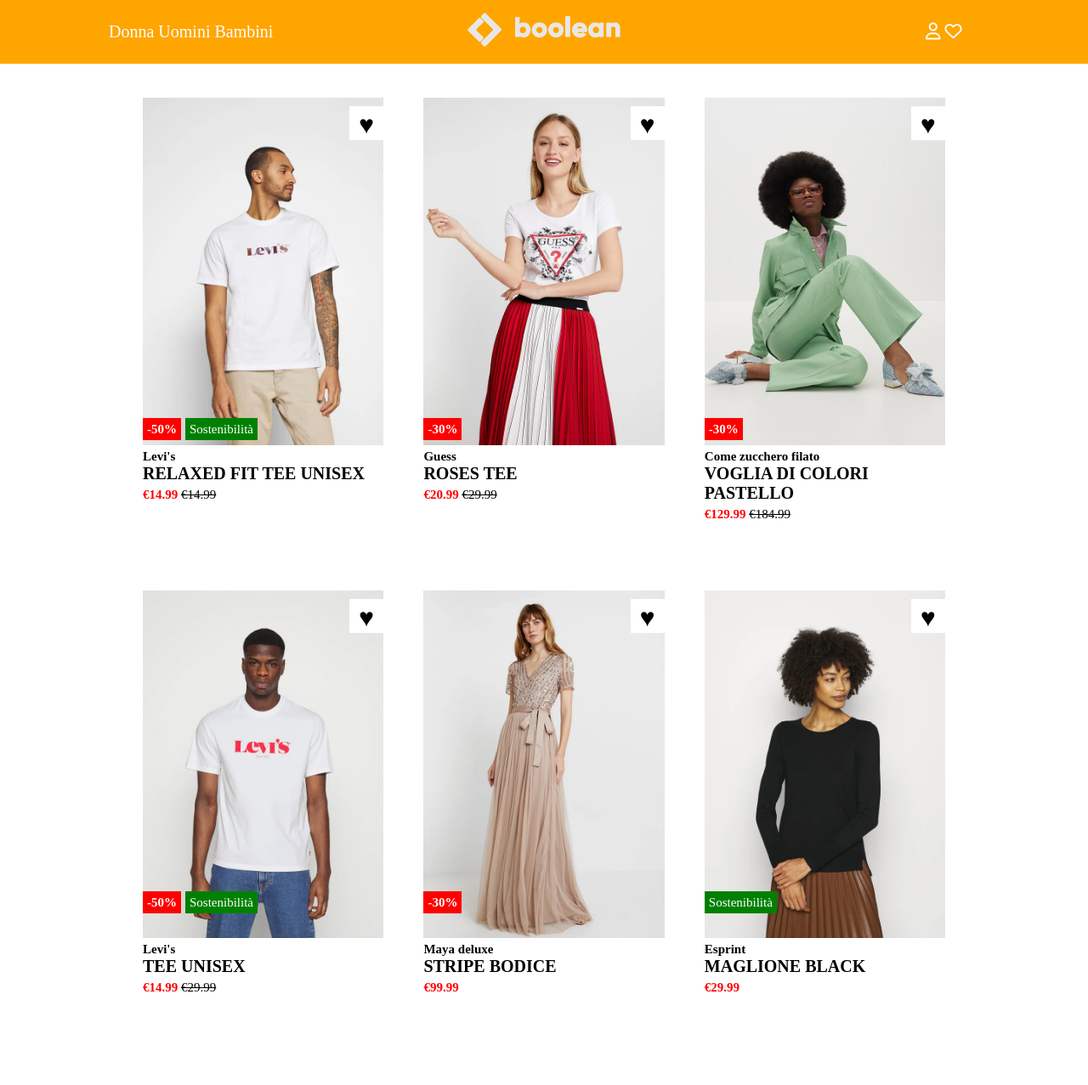
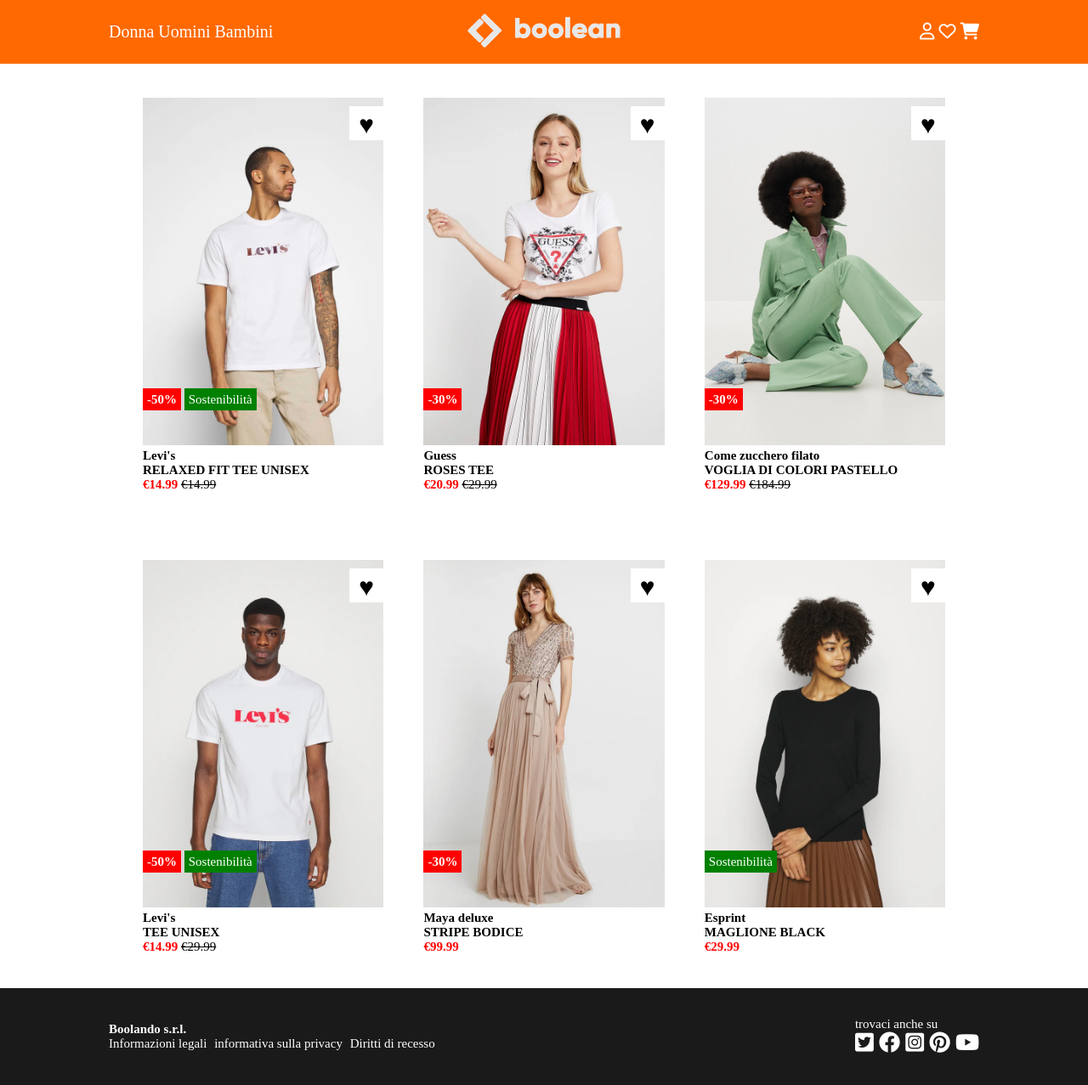
Before and after one commit to FabioBabaglioni/html-css-boolando, a plain HTML site: page index.html in a window 1280 px wide. Shown: the whole page at 85% size. Before the commit the page ends 1212 px from the top, so only its background shows below. Drawn offline with Linux system fonts and the light colour scheme.

Commit message:
creazione header

```diff
--- a/css/style.css
+++ b/css/style.css
@@ -6,7 +6,7 @@
 
 
 body{
-    font-size: 20px;
+    font-size: 15px;
 }
 
 a{
@@ -16,11 +16,14 @@ a{
 
 /* regole header */
 .bg-orange{
-    background-color: orange;
+    background-color: rgba(255,105,0,255);
 }
 
 header{
     height: 75px;
+    position: fixed;
+    z-index: 500;
+    width: 100%;
 }
 
 .conteiner-flex{
@@ -35,6 +38,7 @@ header{
 #genere{
     width: 20%;
     justify-content: space-between;
+    font-size: 20px;
 }
 
 #logo{
@@ -50,9 +54,13 @@ header{
 #carrello{
     width: 20%;
     text-align: right;
+    font-size: 20px;
 }
 
 /* regole main */
+main{
+    padding-top: 75px;
+}
 
 .row{
     display: flex;
@@ -92,10 +100,6 @@ header{
 }
 
 
-.capo{
-    font-size: 20px;
-}
-
 .prezzo-scontato{
     color: red;
 }
@@ -121,7 +125,6 @@ header{
 
 .label > span{
     padding: 5px;
-    font-size: 15px;
 }
 
 .preferiti{
@@ -135,3 +138,25 @@ header{
     font-size: 30px;
     text-align: center;
 }
+
+/* regole footer */
+footer{
+    background-color: rgba(26,26,26,255);
+}
+
+#conteiner-footer{
+    padding: 40px 0;
+}
+
+.white{
+    color: white;
+}
+
+#conteiner-footer > a{
+    margin-right: 5px;
+}
+
+
+#social{
+    font-size: 25px;
+}
--- a/index.html
+++ b/index.html
@@ -30,7 +30,7 @@
             <div id="carrello">
                 <a href="#"><i class="fa-regular fa-user"></i></a>
                 <a href="#"><i class="fa-regular fa-heart"></i></a>
-                <a href="#"><i class="fa-light fa-cart-shopping"></i></a>
+                <a href="#"><i class="fa-solid fa-cart-shopping"></i></a>
             </div>
         </div>
 
@@ -164,10 +164,30 @@
 
     <!-- footer -->
     <footer>
+        <div class="conteiner-flex">
+            <div id="conteiner-footer">
+                <h4 class="white">Boolando s.r.l.</h4>
+                <a href="#">Informazioni legali</a>
+                <a href="#">informativa sulla privacy</a>
+                <a href="#">Diritti di recesso</a>
+            </div>
 
+            <div class="white">
+                <span>trovaci anche su</span> <br>
+                <div id="social">
+                    <a href="#"><i class="fa-brands fa-square-twitter"></i></a>
+                    <a href="#"><i class="fa-brands fa-facebook"></i></a>
+                    <a href="#"><i class="fa-brands fa-square-instagram"></i></a>
+                    <a href="#"><i class="fa-brands fa-pinterest"></i></a>
+                    <a href="#"><i class="fa-brands fa-youtube"></i></a>
+                </div>
+
+
+            </div>
+        </div>
         <!-- logo srl -->
 
-        <!-- link social  -->
+
     </footer>
 
 </body>
```
